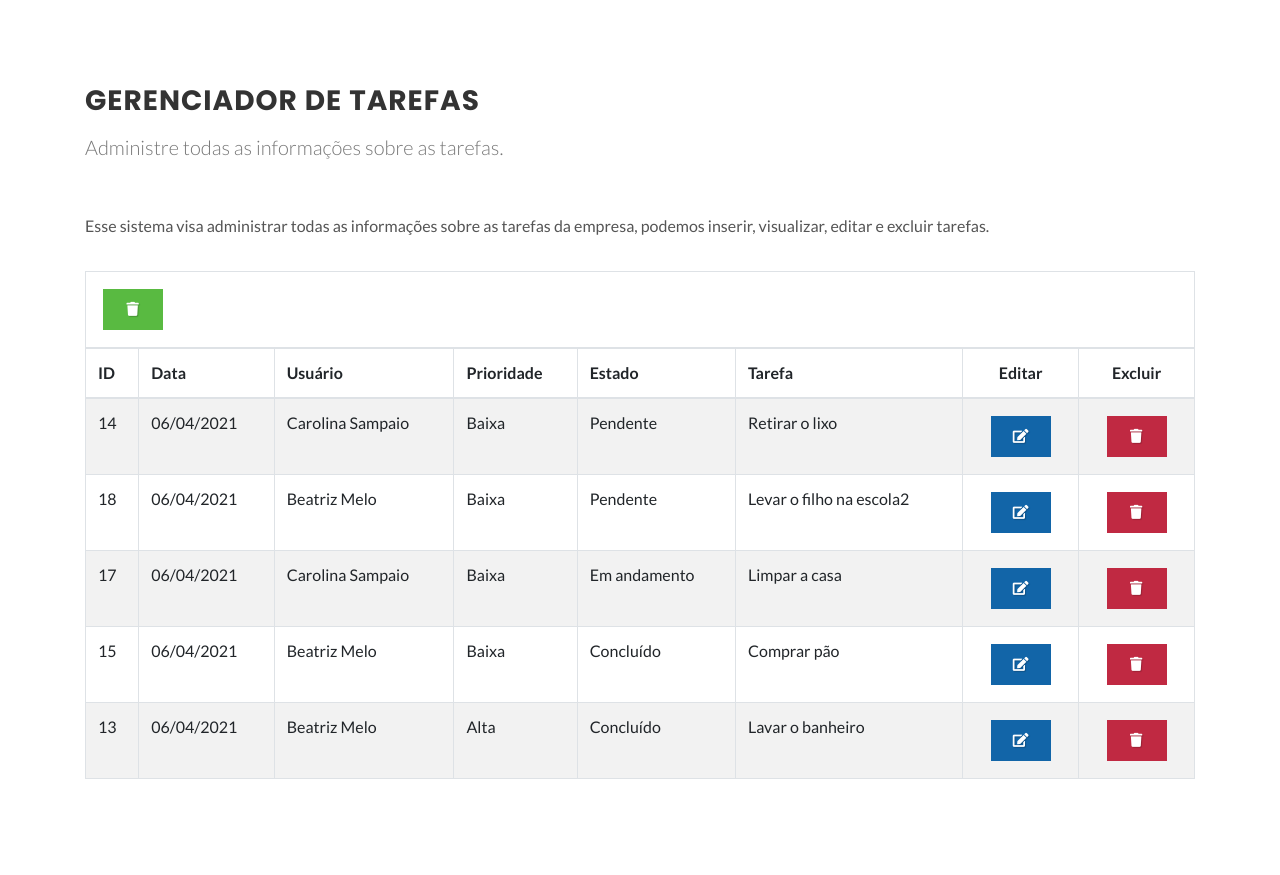
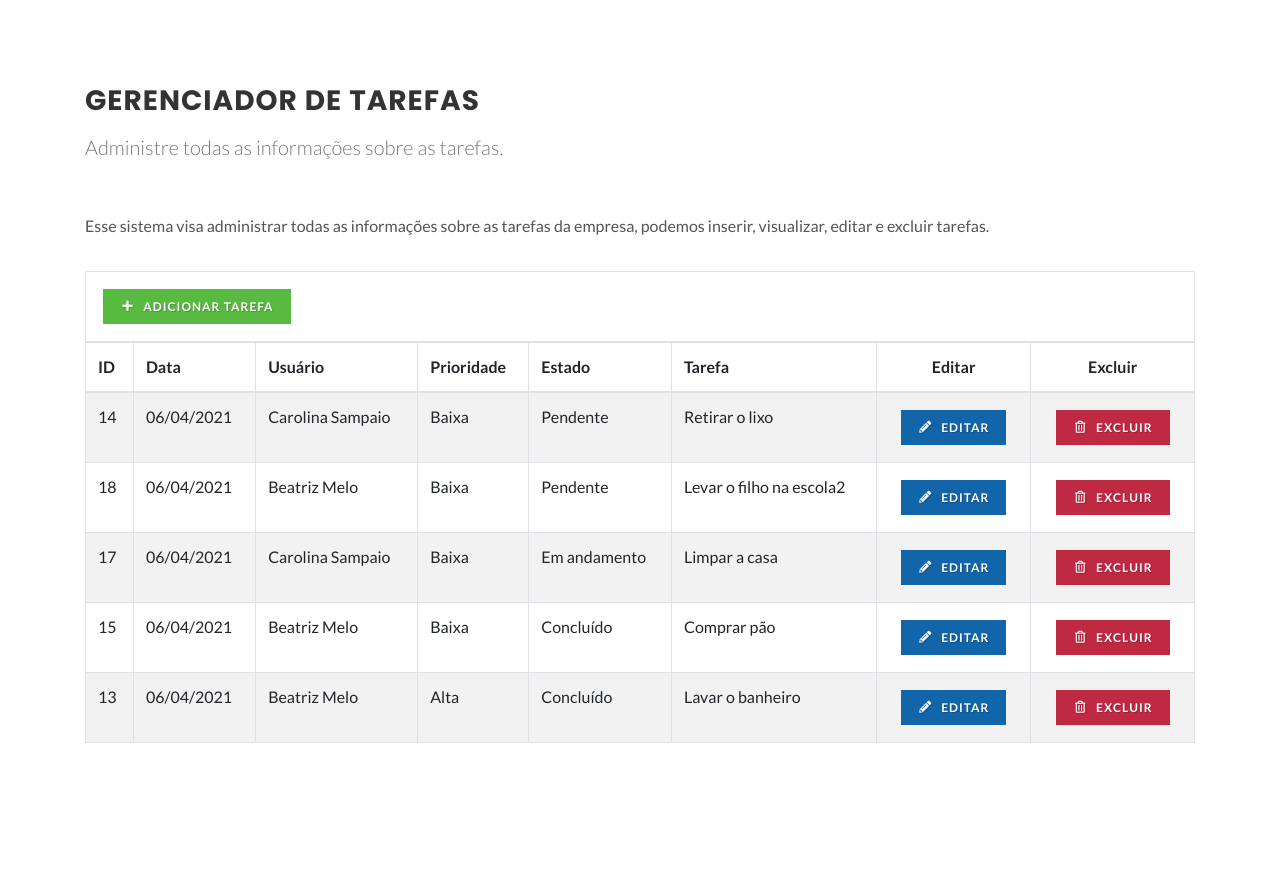
Before and after one commit to Gilbertsampaio/Tarefas, a WordPress theme: the page made by index.php in a window 1280 px wide. After the commit the page ends 743 px from the top, so only its background shows below. Run offline with PHP 8.4 and a stand-in for WordPress, Linux system fonts and the light colour scheme; the site name, menu and one post (Sample post) are stand-ins, and other content is empty; data comes from the database, SQL or seed files in the repository.

Commit message:
Add files via upload

```diff
--- a/add.php
+++ b/add.php
@@ -99,8 +99,8 @@ while($ln = mysqli_fetch_object($sql)) {
 											</div>
 										</div>
 										<div class="col-12">
-											<button type="submit" id="cadastrar" name="cadastrar" class="btn btn-secondary">Cadastrar</button>
-											<a href="<?php echo $url; ?>/" class="btn btn-primary">Ver Tarefas</a>
+											<button type="submit" id="cadastrar" name="cadastrar" class="button button-blue button-small"><i class="icon-save"></i> Cadastrar</button>
+											<a href="<?php echo $url; ?>/" class="button button-green button-small"><i class="icon-wrench"></i> Ver Tarefas</a>
 										</div>
 									</form>
 								</div>
--- a/editar.php
+++ b/editar.php
@@ -115,8 +115,8 @@ while($ln = mysqli_fetch_object($sql)) {
 										</div>
 										<input type="hidden" id="user" name="user" value="<?php echo $lnEdit->usuario; ?>">
 										<div class="col-12">
-											<button type="submit" id="salvar" name="salvar" class="btn btn-secondary">Editar</button>
-											<a href="<?php echo $url; ?>/" class="btn btn-primary">Ver Tarefas</a>
+											<button type="submit" id="salvar" name="salvar" class="button button-blue button-small"><i class="icon-save"></i> Salvar</button>
+											<a href="<?php echo $url; ?>/" class="button button-green button-small"><i class="icon-wrench"></i> Ver Tarefas</a>
 										</div>
 									</form>
 								</div>
--- a/index.php
+++ b/index.php
@@ -10,11 +10,11 @@ session_start();
 	<?php include 'inc/ceo.php'; ?>
 
 	<link href="https://fonts.googleapis.com/css?family=Lato:300,400,400i,700|Poppins:300,400,500,600,700|PT+Serif:400,400i&display=swap" rel="stylesheet" type="text/css" />
-	<link rel="stylesheet" href="css/bootstrap.css" type="text/css" />
-	<link rel="stylesheet" href="style.css" type="text/css" />
-	<link rel="stylesheet" href="css/font-icons.css" type="text/css" />
+	<link rel="stylesheet" href="<?php echo $url; ?>/css/bootstrap.css" type="text/css" />
+	<link rel="stylesheet" href="<?php echo $url; ?>/style.css" type="text/css" />
+	<link rel="stylesheet" href="<?php echo $url; ?>/css/font-icons.css" type="text/css" />
 	<meta name="viewport" content="width=device-width, initial-scale=1" />
-	<script src="js/jquery.js"></script>
+	<script src="<?php echo $url; ?>/js/jquery.js"></script>
 	<title>Sistema de Tarefas - Sua Empresa</title>
 
 </head>
@@ -44,7 +44,7 @@ session_start();
 									  <thead>
 									  	<tr>
 										  <th colspan="8">
-										  	<a class="button button-green pull-right" data-toggle="tooltip" data-original-title="Adicionar registro" href="add"><i class="icon-trash"></i></a>
+										  	<a class="button button-green button-small" href="add"><i class="icon-plus"></i> Adicionar Tarefa</a>
 										  </th>
 										</tr>
 										<tr>
--- a/tabela.php
+++ b/tabela.php
@@ -19,8 +19,8 @@ while($ln = mysqli_fetch_object($sql)):
   	<td><?php if($ln->prioridade == '1'){ echo 'Baixa';} else if($ln->prioridade == '2'){ echo 'Média';} else if($ln->prioridade == '3'){ echo 'Alta';}?></td>
   	<td><?php if($ln->estado == '1'){ echo 'Pendente';} else if($ln->estado == '2'){ echo 'Em andamento';} else if($ln->estado == '3'){ echo 'Concluído';}?></td>
   	<td><?php echo $ln->tarefa; ?></td>
-  	<td class="center"><a class="button button-blue" data-toggle="tooltip" data-original-title="Editar registro" href="editar/<?php echo $ln->ID; ?>"><i class="icon-edit"></i></a></td>
-  	<td class="center"><button class="button button-red deletar" data-id="<?php echo $ln->ID; ?>" data-toggle="tooltip" data-original-title="Excluir registro"><i class="icon-trash"></i></button></td>
+  	<td class="center"><a class="button button-blue button-small" href="editar/<?php echo $ln->ID; ?>"><i class="icon-pencil-alt"></i> Editar</a></td>
+  	<td class="center"><button class="button button-red button-small deletar" data-id="<?php echo $ln->ID; ?>"><i class="icon-trash-alt1"></i> Excluir</button></td>
 </tr>
 <?php endwhile ?>
 <?php } else if(mysqli_num_rows($sql) == false){?>
```
Also changed, not shown: 404.php (added, +55 -0 lines).
